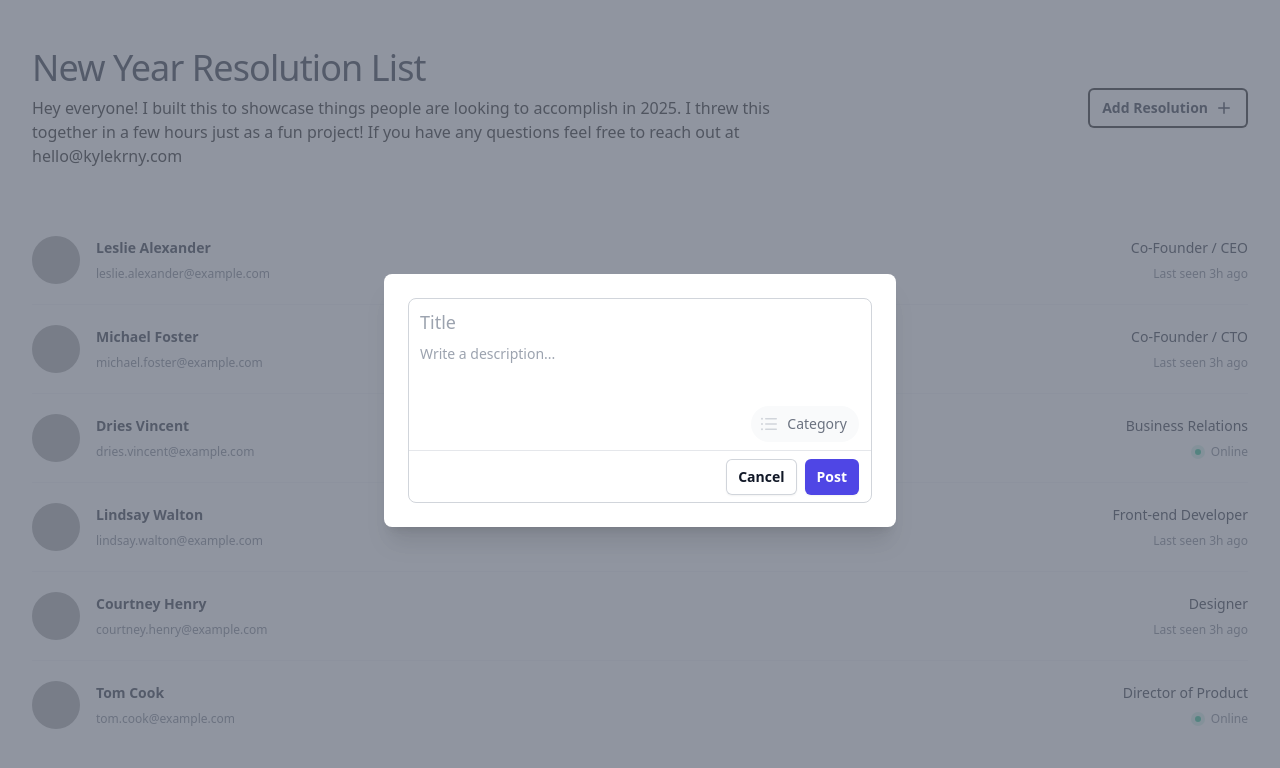
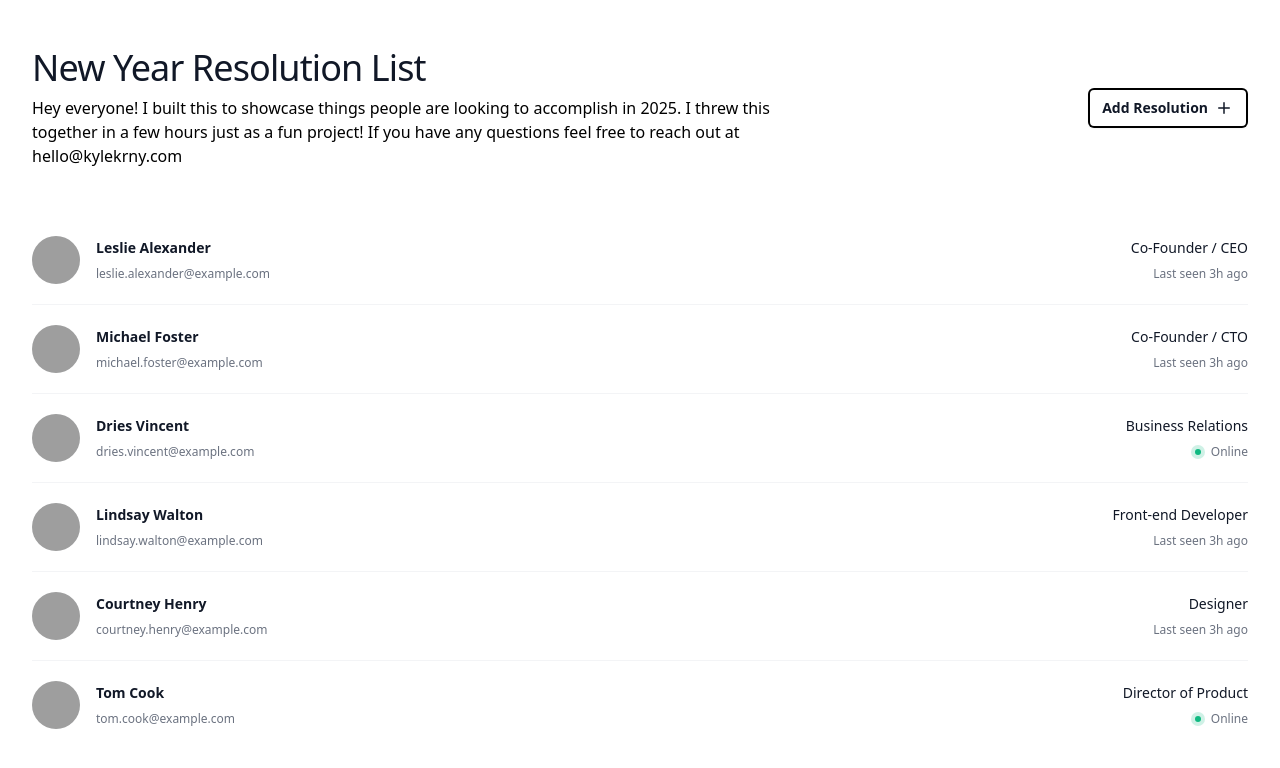
Before and after one commit to kylekrny/new-years, a React (Vite) app: page / in a window 1280 px wide. Shown: the top 768 px of the page. Built offline with nearby package versions, Linux system fonts and the light colour scheme; grey boxes are pictures that could not be loaded; a web font is replaced by a local one.

Commit message:
context for modal

```diff
--- a/src/App.tsx
+++ b/src/App.tsx
@@ -1,14 +1,20 @@
+import { useState } from 'react';
 import Header from './components/Header';
 import List from './components/List';
 import Modal from './components/Modal';
+import { AppContext } from './components/context';
 
 function App() {
+  const [open, setOpen] = useState<boolean>(false);
+
   return (
-    <div className='mx-auto max-w-7xl px-4 sm:px-6 lg:px-8 mt-12'>
-      <Header />
-      <List />
-      <Modal />
-    </div>
+    <AppContext.Provider value={{ open, setOpen }}>
+      <div className='mx-auto max-w-7xl px-4 sm:px-6 lg:px-8 mt-12'>
+        <Header />
+        <List />
+        <Modal />
+      </div>
+    </AppContext.Provider>
   );
 }
 
--- a/src/components/Header.tsx
+++ b/src/components/Header.tsx
@@ -1,6 +1,9 @@
 import { PlusIcon } from '@heroicons/react/20/solid';
+import { useContext } from 'react';
+import { AppContext } from './context';
 
 const Header = () => {
+  const context = useContext(AppContext);
   return (
     <div className='md:flex md:items-center md:justify-between mb-12'>
       <div className='min-w-0 flex-1'>
@@ -18,6 +21,7 @@ const Header = () => {
         <button
           type='button'
           className='inline-flex items-center gap-x-1.5 rounded-md bg-white px-3.5 py-2.5 text-sm font-semibold text-gray-900 shadow-sm ring-2 ring-inset ring-black hover:bg-gray-50'
+          onClick={() => context?.setOpen(true)}
         >
           Add Resolution
           <PlusIcon aria-hidden='true' className='size-5' />
--- a/src/components/Modal.tsx
+++ b/src/components/Modal.tsx
@@ -1,4 +1,4 @@
-import { useState } from 'react';
+import { useContext, useState } from 'react';
 import { Dialog, DialogBackdrop, DialogPanel } from '@headlessui/react';
 import {
   Label,
@@ -8,6 +8,7 @@ import {
   ListboxOptions,
 } from '@headlessui/react';
 import { ListBulletIcon } from '@heroicons/react/20/solid';
+import { AppContext } from './context';
 
 const categories = [
   { name: 'Career & Work', value: null },
@@ -31,11 +32,22 @@ function classNames(...classes) {
   return classes.filter(Boolean).join(' ');
 }
 
+export type ModalHandler = (value: boolean) => void;
+
 const Modal = () => {
-  const [open, setOpen] = useState(true);
+  const context = useContext(AppContext);
   const [category, setCategory] = useState(categories[0]);
+
+  const toggleModal = () => {
+    context?.setOpen(!context.open);
+  };
+
   return (
-    <Dialog open={open} onClose={setOpen} className='relative z-10'>
+    <Dialog
+      open={context?.open}
+      onClose={toggleModal}
+      className='relative z-10'
+    >
       <DialogBackdrop
         transition
         className='fixed inset-0 bg-gray-500/75 transition-opacity data-[closed]:opacity-0 data-[enter]:duration-300 data-[leave]:duration-200 data-[enter]:ease-out data-[leave]:ease-in'
@@ -146,7 +158,7 @@ const Modal = () => {
                         <button
                           type='submit'
                           className='mr-2 inline-flex items-center rounded-md px-3 py-2 text-sm font-semibold text-gray-900 shadow-sm ring-1 ring-inset ring-gray-300 hover:bg-gray-50'
-                          onClick={() => setOpen(false)}
+                          onClick={toggleModal}
                         >
                           Cancel
                         </button>
--- /dev/null
+++ b/src/components/context.tsx
@@ -0,0 +1,8 @@
+import { createContext, SetStateAction, Dispatch } from 'react';
+
+type AppContextType = {
+  open: boolean;
+  setOpen: Dispatch<SetStateAction<boolean>>;
+};
+
+export const AppContext = createContext<AppContextType | undefined>(undefined);
```
